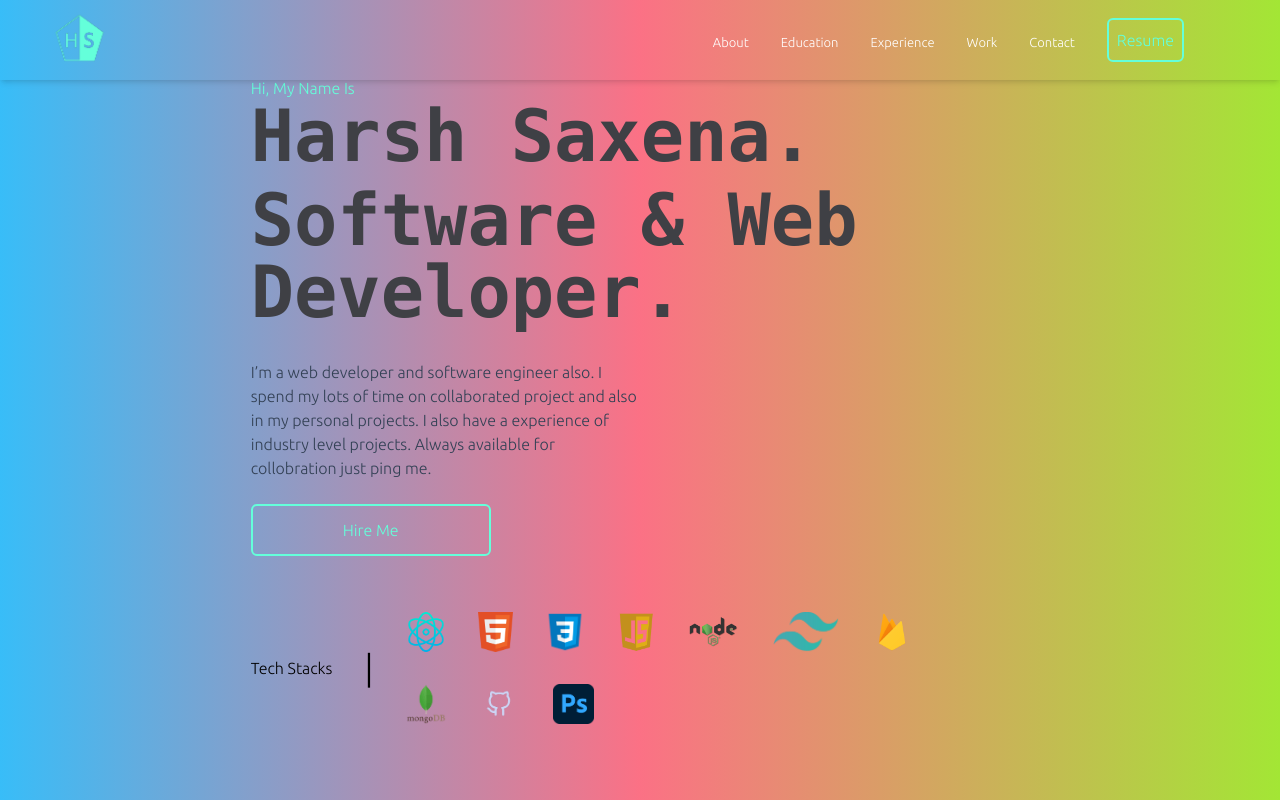
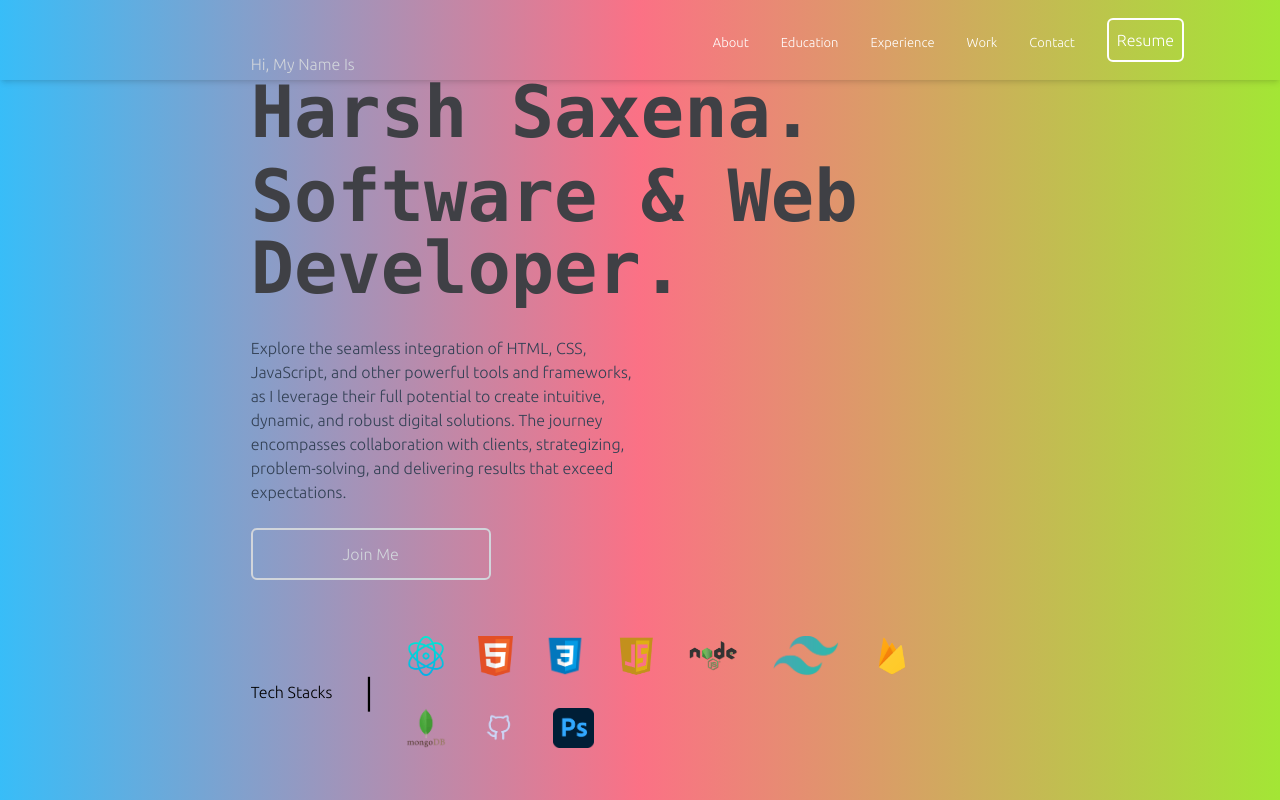
Before and after one commit to Harshsaxenajii/newPortfolio, a React (Create React App) app: page / in a window 1280 px wide. Shown: the top 800 px of the page. Built offline with nearby package versions, Linux system fonts and the light colour scheme.

Commit message:
content update

```diff
--- a/src/Components/About.jsx
+++ b/src/Components/About.jsx
@@ -27,7 +27,7 @@ function About() {
               <span className="text-sm md:text-base text-gray-400">
                 ello! My name is Harsh Saxena and I enjoy creating things that
                 live on the internet. My interest in web development started
-                back in 2020 when i decided to learn try editing custom themes -
+                back in 2021 when i decided to learn try editing custom themes -
                 turns out hacking togather a custom reblog button taught me a
                 lot about HTML & CSS!
               </span>
--- a/src/Components/Banner.jsx
+++ b/src/Components/Banner.jsx
@@ -22,7 +22,7 @@ function Banner() {
             animate={{ opacity: 1, scale: 1 }}
             transition={{ duration: 0.5 }}
           >
-            <div className="text-[#64ffda]">Hi, My Name Is</div>
+            <div className="text-gray-300">Hi, My Name Is</div>
             <div className="flex flex-col gap-3">
               <div className="font-bold text-[#3f4045] font-mono text-3xl md:text-7xl">
                 Harsh Saxena.
@@ -39,16 +39,18 @@ function Banner() {
             transition={{ duration: 0.7, delay: 0.25 }}
           >
             <p className="w-1/2 text-sm md:text-base text-slate-700">
-              I’m a web developer and software engineer also. I spend my lots of
-              time on collaborated project and also in my personal projects. I
-              also have a experience of industry level projects. Always
-              available for collobration just ping me.
+              Explore the seamless integration of HTML, CSS, JavaScript, and
+              other powerful tools and frameworks, as I leverage their full
+              potential to create intuitive, dynamic, and robust digital
+              solutions. The journey encompasses collaboration with clients,
+              strategizing, problem-solving, and delivering results that exceed
+              expectations.
             </p>
 
             <HashLink to="#contact">
               <div className="my-6">
-                <button className=" text-[#64ffda]  border-2  w-60 p-3 border-[#64ffda] rounded-md hover:border-cyan-800 hover:text-cyan-800 transition-all delay-100 hover:shadow-sm hover:shadow-cyan-600 ease-in-out">
-                  Hire Me
+                <button className=" text-gray-300  border-2  w-60 p-3 border-gray-300 rounded-md hover:border-cyan-800 hover:text-cyan-800 transition-all delay-100 hover:shadow-sm hover:shadow-cyan-600 ease-in-out">
+                  Join Me
                 </button>
               </div>
             </HashLink>
--- a/src/Components/Footer.jsx
+++ b/src/Components/Footer.jsx
@@ -19,9 +19,9 @@ function Footer() {
             Get In Touch
           </Div>
           <Div className="text-center text-sm md:text-base  text-[#3f4045]">
-            Although I’m not currently looking for any new opportunities, my
-            inbox is always open. Whether you have a question or just want to
-            say hi, I’ll try my best to get back to you!
+            I’m currently looking for any new opportunities, my inbox is always
+            open. Whether you have a question or just want to say hi, I’ll try
+            my best to get back to you!
           </Div>
 
           <Div>
--- a/src/Components/MyJourney.jsx
+++ b/src/Components/MyJourney.jsx
@@ -38,8 +38,8 @@ function MyJourney() {
               </div>
               <span className="text-sm text-[#9ca8c6]">June, 2019</span>
               <p className="text-sm text-[#9ca8c6]">
-                I have worked on a collaborated project and I learn about
-                open-source contribution like branching in git and many more. I
+                I have worked on a collaborative project and I learn about
+                open-source contributions like branching in git and many more. I
                 know about the fire store, firebase authentication and Realtime
                 database.
               </p>
--- a/src/Components/Navbar.jsx
+++ b/src/Components/Navbar.jsx
@@ -24,7 +24,8 @@ function Navbar() {
           style={{ zIndex: 30 }}
         >
           <section>
-            <img className="w-16" src={logo} alt="img" />
+            {/* <img className="w-16" src={logo} alt="img" /> */}
+
           </section>
           <section className="">
             <div
@@ -63,7 +64,7 @@ function Navbar() {
                 <a href="./Resume/Resume.pdf" target="_blank">
                   <button
                     onClick={handleDropOnClick}
-                    className=" text-[#64ffda] px-2 py-2 border-2 border-[#64ffda] rounded-md hover:border-cyan-800 hover:text-cyan-800 transition-all delay-100 hover:shadow-sm hover:shadow-cyan-600 ease-in-out"
+                    className=" text-white px-2 py-2 border-2 border-white rounded-md hover:border-cyan-800 hover:text-cyan-800 transition-all delay-100 hover:shadow-sm hover:shadow-cyan-600 ease-in-out"
                   >
                     Resume
                   </button>
--- a/src/Components/Work.jsx
+++ b/src/Components/Work.jsx
@@ -48,6 +48,7 @@ const PageSubComp = (props) => {
 };
 
 function Work() {
+  const [limit, setLimit] = useState(3);
   const [project] = useState([
     {
       image: "./ProjectImages/talkrr.png ",
@@ -86,13 +87,16 @@ function Work() {
     },
   ]);
   return (
-    <div id="work" className="px-12 py-20 bg-[#121217]">
+    <div
+      id="work"
+      className="flex justify-center flex-col gap-6 items-center px-12 py-20 bg-[#121217]"
+    >
       <div className="flex flex-col justify-center items-center mb-10 ">
         <div className="heading text-2xl md:text-4xl text-gray-100 ">
           My Projects{" "}
         </div>
         <div className="w-full">
-          {project.map((info) => (
+          {project.slice(0, limit).map((info) => (
             <PageSubComp
               title={info.title}
               desc={info.desc}
@@ -103,6 +107,15 @@ function Work() {
           ))}
         </div>
       </div>
+
+      {limit != project.length && (
+        <button
+          onClick={() => setLimit(project.length)}
+          className="w-20 text-white px-2 py-2 border-2 border-white rounded-md hover:border-cyan-800 hover:text-cyan-800 transition-all delay-100 hover:shadow-sm hover:shadow-cyan-600 ease-in-out"
+        >
+          More
+        </button>
+      )}
     </div>
   );
 }
```
